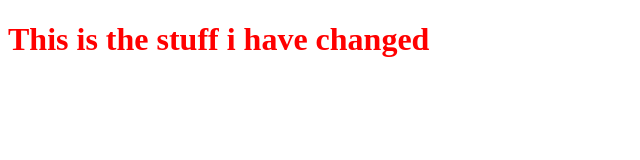
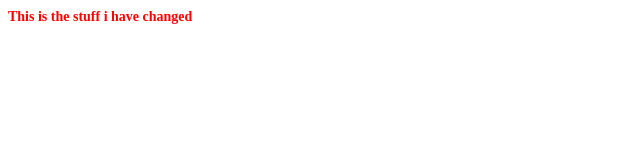
Before and after one commit to javkarprajeesh/samplerepos, a plain HTML site: page index.html in a window 1280 px wide. Shown: the whole page, without its empty margins (0-640 px from the left). Drawn offline with Linux system fonts and the light colour scheme.

Commit message:
Third Commit

```diff
--- a/index.html
+++ b/index.html
@@ -8,7 +8,7 @@
 </head>
 
 <body>
-    <h1 style="color:red;">This is the stuff i have changed</h1>
+    <h1 style="color:red; font-size: 14px;">This is the stuff i have changed</h1>
 
 </body>
 
```
